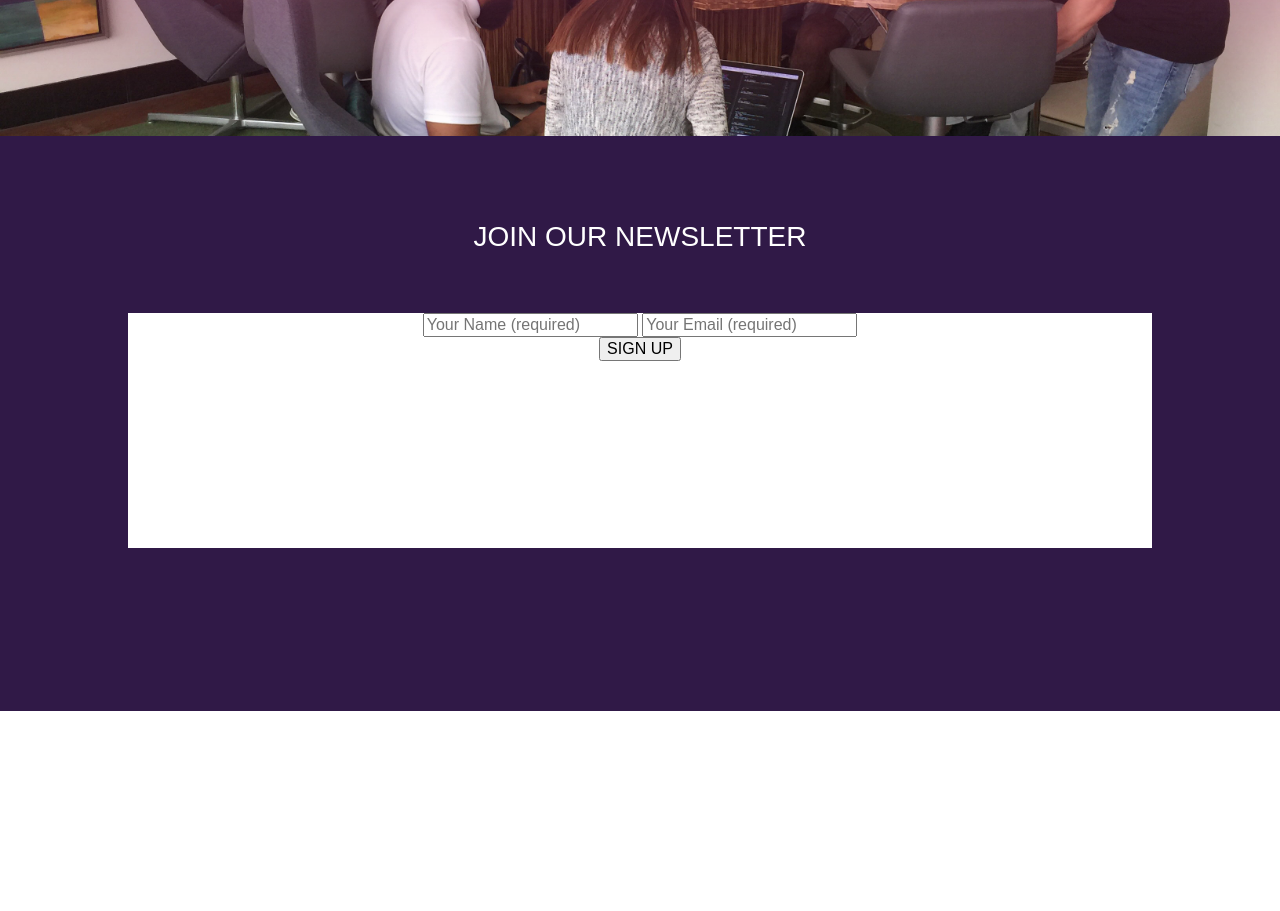
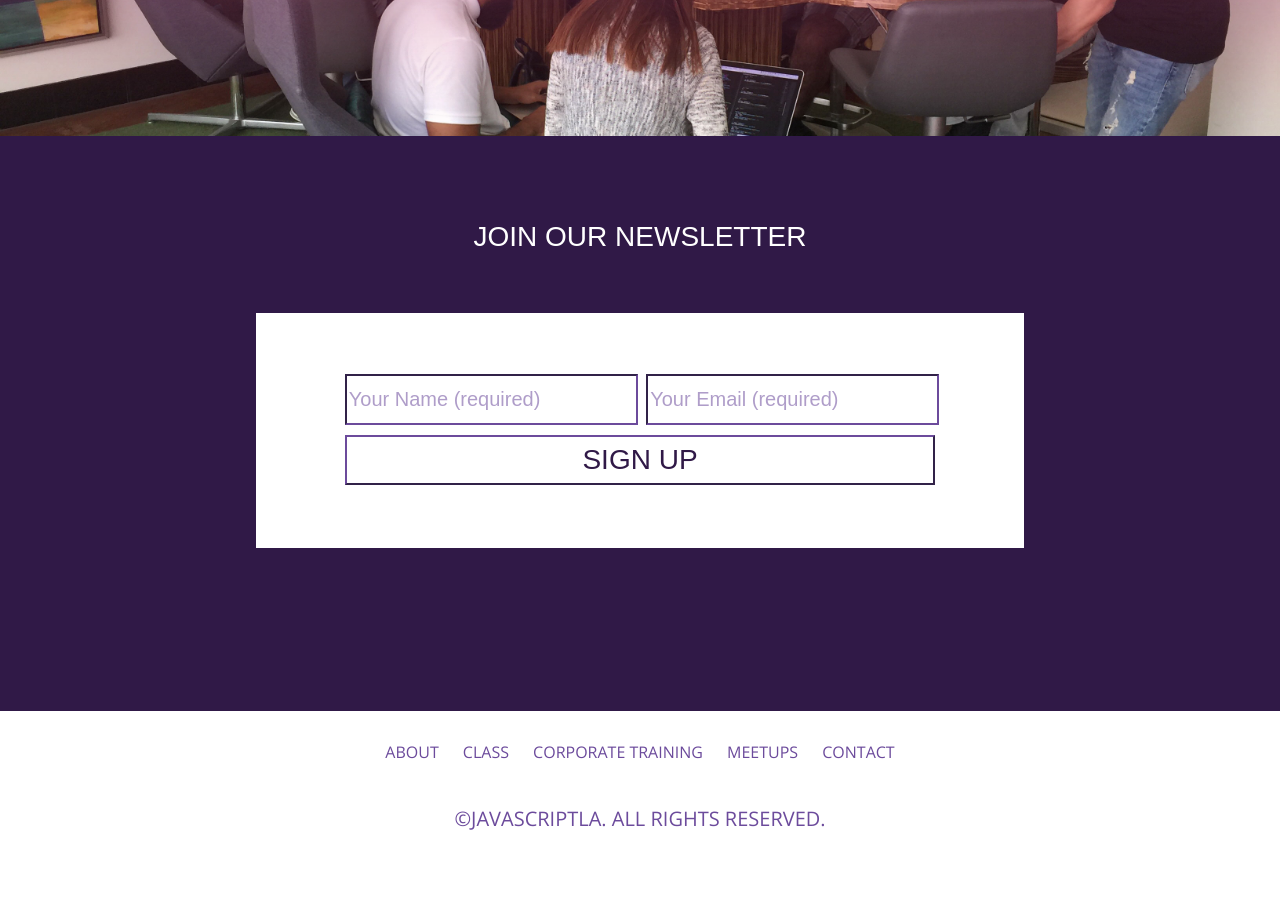
Before and after one commit to robinehyun/JavaScriptLA, a website: page public/index.html in a window 1280 px wide. Shown: the part 2780-3691 px from the top of the page. Before the commit the page ends 3491 px from the top, so only its background shows below. Drawn offline with nearby package versions, Linux system fonts and the light colour scheme.

Commit message:
Desktop version complete

```diff
--- a/public/index.html
+++ b/public/index.html
@@ -96,7 +96,7 @@
       </div>
     </section>
 
-    <div class="meetups">
+    <div id="meetups">
       <div class="meetups-container">
         <div class="meetups-contentCont">
           <h2 class="meetups-title">MEETUPS</h2>
@@ -110,13 +110,29 @@
       <div class="newsletter-container">
         <h2 class="newsletter-title">JOIN OUR NEWSLETTER</h2>
         <div class="newsletter-signupCont">
-          <input type="text" name="Name" placeholder="Your Name (required)" /> <input type="text" name="Email" placeholder="Your Email (required)"/>
+          <input type="text" name="Name" placeholder="Your Name (required)" /> <input type="email" name="Email" placeholder="Your Email (required)"/>
           <br />
           <button type="submit">SIGN UP</button>
         </div>
       </div>
     </div>
 
+    <footer id="end">
+      <nav class="foot-nav-wrap">
+        <ul class="foot-nav-list">
+          <li class="current"><a class="smoothscroll" href="#about">About</a></li>
+          <li><a class="smoothscroll" href="#class">Class</a></li>
+          <li><a class="smoothscroll" href="#training">Corporate Training</a></li>
+          <li><a class="smoothscroll" href="#meetups">Meetups</a></li>
+          <li><a class="smoothscroll" href="#contact">Contact</a></li>
+        </ul>
+      </nav>
+
+      <div class="copyright">&#169;JAVASCRIPTLA. ALL RIGHTS RESERVED.</div>
+
+
+    </footer>
+
     <script src="/scripts/jquery/dist/jquery.min.js"></script>
     <script type="text/javascript" src="js/app.js"></script>
   </body>
--- a/public/sass/style.scss
+++ b/public/sass/style.scss
@@ -311,7 +311,7 @@ section {
   }
 
   h3.slack-title {
-    width: 150px;
+    width: 155px;
     float: left;
     margin-left: 5%;
     border-bottom: 1px solid #FFD018;
@@ -337,7 +337,7 @@ section {
   }
 }
 
-div.meetups {
+div#meetups {
   position: relative;
   background-image: url('../img/GroupImage2.jpg');
   background-size: cover;
@@ -389,7 +389,7 @@ div.meetups {
 
   div.newsletter-container {
     height: 350px;
-    width: 80%;
+    width: 60%;
     margin: 0 auto;
     text-align: center;
     color: #fff;
@@ -406,6 +406,64 @@ div.meetups {
   div.newsletter-signupCont {
     height: 235px;
     background-color: #fff;
+
+    input {
+      width: 285px;
+      height: 45px;
+      border-color: #6C4B9C;
+      margin-top: 8%;
+      font-size: 1.25em;
+      margin-left: 4px;
+    }
+
+    input::-webkit-input-placeholder {
+      color: #6C4B9C;
+    }
+
+    button {
+      width: 590px;
+      height: 50px;
+      margin-top: 10px;
+      background-color: #fff;
+      border-color: #6C4B9C;
+      color: #301947;
+      font-size: 1.75em;
+    }
   }
+}
 
+footer#end {
+  height: 170px;
+  font-family: $font-OpenSans;
+
+  nav.foot-nav-wrap {
+    width: 60%;
+    margin: 0 auto;
+
+    ul.foot-nav-list {
+      width: 100%;
+      text-align: center;
+      padding: 0;
+      text-transform: uppercase;
+      margin-top: 30px;
+
+      li {
+        position: relative;
+        list-style: none;
+        height: 48px;
+        display: inline-block;
+        margin: 0px 10px;
+      }
+
+      a {
+        text-decoration: none;
+        color: #6C4B9C;
+      }
+    }
+  }
+  div.copyright {
+    font-size: 1.25em;
+    text-align: center;
+    color: #6C4B9C;
+  }
 }
```
Also changed, not shown: public/css/style.css.
